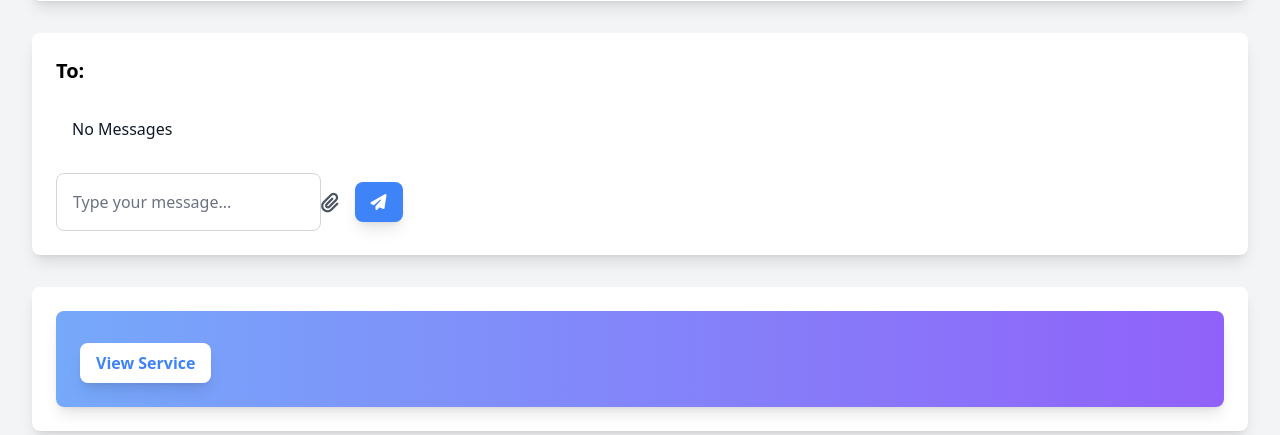
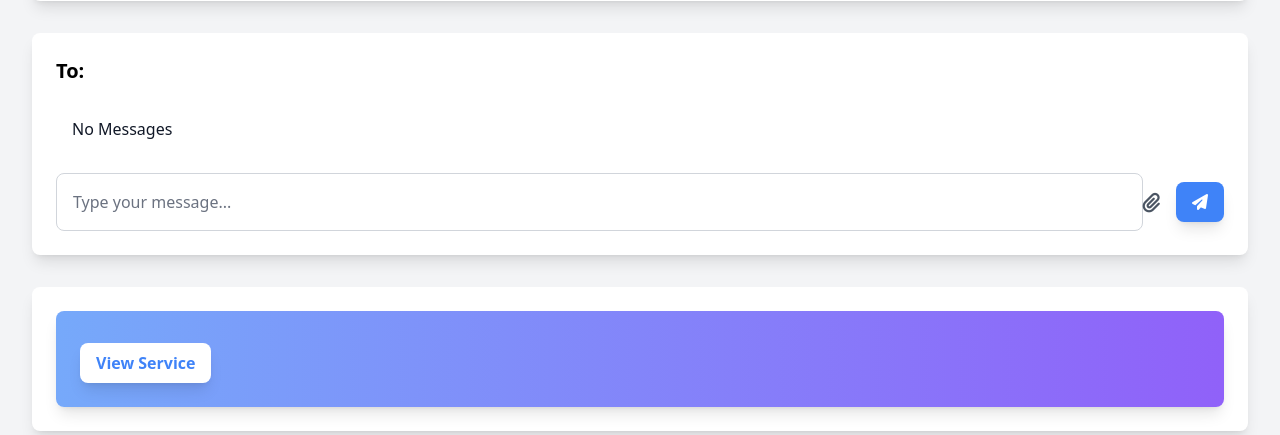
Before and after one commit to Raf-Mos/Chfiha, a Django app: template chfiha/templates/order_detail.html in a window 1280 px wide. Shown: the part 627-1062 px from the top of the page. Run offline with Django 5.2, Linux system fonts and the light colour scheme; the template is opened without the code that fills it: values that come from a table or form of the project are taken from there, others are empty; style sheets or scripts are compiled from the project's sources; some libraries are stand-ins or nearby versions.

Commit message:
2/2 chat

```diff
--- a/chfiha/main/forms.py
+++ b/chfiha/main/forms.py
@@ -23,8 +23,8 @@ class OrderMessageForm(forms.ModelForm):
     text = forms.CharField(
         required=False,
         widget=forms.TextInput(attrs={
-            'class': 'flex-grow p-4 rounded-lg border border-gray-300 focus:outline-none focus:ring-2 focus:ring-blue-500 mr-4',
-            'placeholder': 'Type your message...'
+            'class': 'flex-grow p-4 rounded-lg border border-gray-300 focus:outline-none focus:ring-2 focus:ring-blue-500 mr-4 w-full',
+            'placeholder': 'Type your message...',
         })
     )
     file = forms.FileField(
--- a/chfiha/templates/order_detail.html
+++ b/chfiha/templates/order_detail.html
@@ -88,9 +88,9 @@
                 {{ message_form.text }}
                 <div class="relative">
                     {{ message_form.file }}
-                    <label for="file-upload" class="cursor-pointer text-gray-600 hover:text-gray-800">
-                        <i class="fas fa-paperclip fa-lg"></i>
-                    </label>
+            <label for="file-upload" class="cursor-pointer text-gray-600 hover:text-gray-800"> <!-- Added pl-2 for padding-left -->
+                <i class="fas fa-paperclip fa-lg"></i>
+            </label>
                 </div>
                 <button type="submit" class="bg-blue-500 text-white py-2 px-4 rounded-lg shadow-lg ml-4">
                     <i class="fas fa-paper-plane"></i>
```
